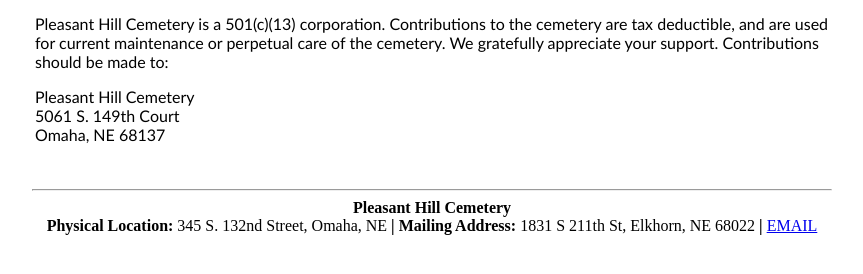
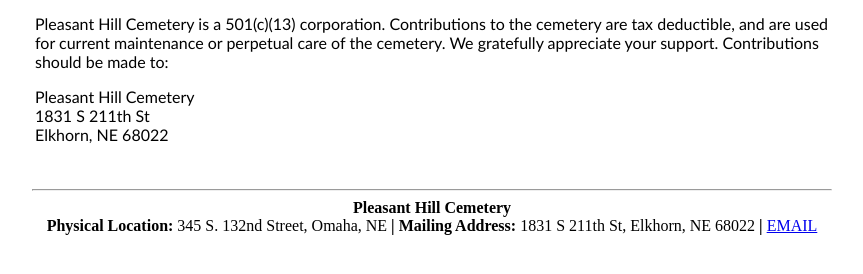
Before and after one commit to avondohren/pleasanthillomaha, a Jekyll site: the page built from donations.html, in a window 1280 px wide. Shown: the part 239-513 px from the top of the page, without its empty margins (208-1071 px from the left). Built offline with Jekyll 4.4.1, drawn with Linux system fonts in a browser that asks for light colours; Markdown is read by kramdown in place of the engine named in the settings.

Commit message:
Update donations address

```diff
--- a/donations.html
+++ b/donations.html
@@ -6,5 +6,5 @@ title: Donations
 <div class="Text">
 	<h1 style="margin:1em 0 0 0;">Donations</h1>
 	<p>Pleasant Hill Cemetery is a 501(c)(13) corporation.  Contributions to the cemetery are tax deductible, and are used for current maintenance or perpetual care of the cemetery.  We gratefully appreciate your support.  Contributions should be made to:</P>
- 		<p>     Pleasant Hill Cemetery<br />     5061 S. 149th Court<br />      Omaha, NE  68137</p>
+ 		<p>     Pleasant Hill Cemetery<br />     1831 S 211th St<br />      Elkhorn, NE 68022</p>
 </div>
```
